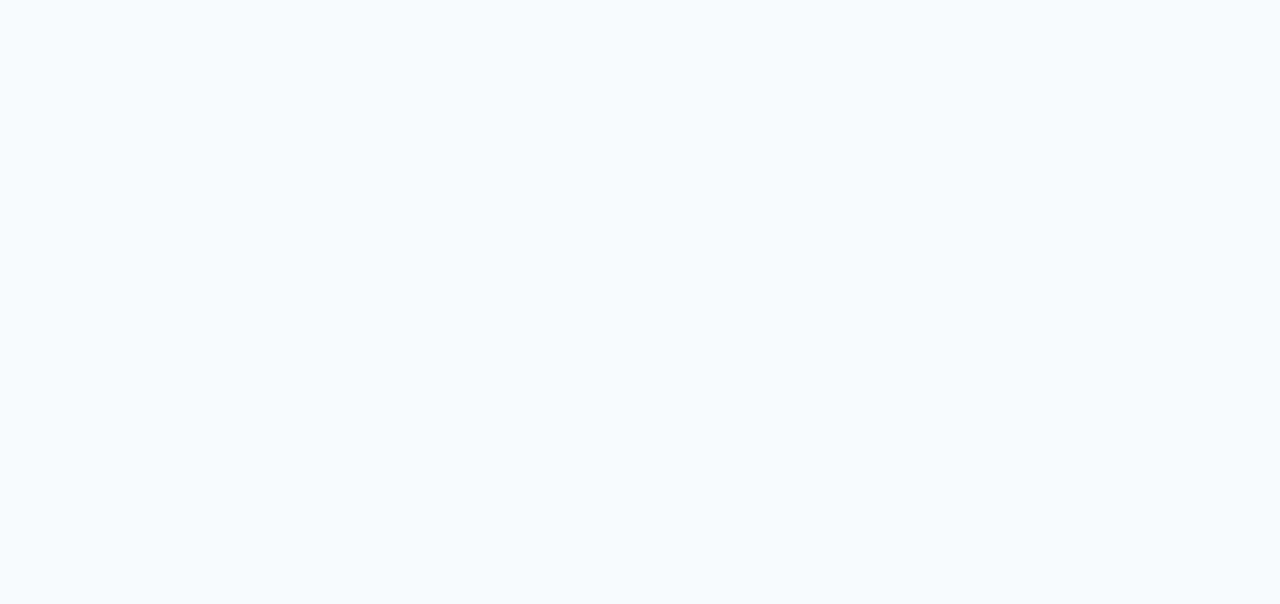
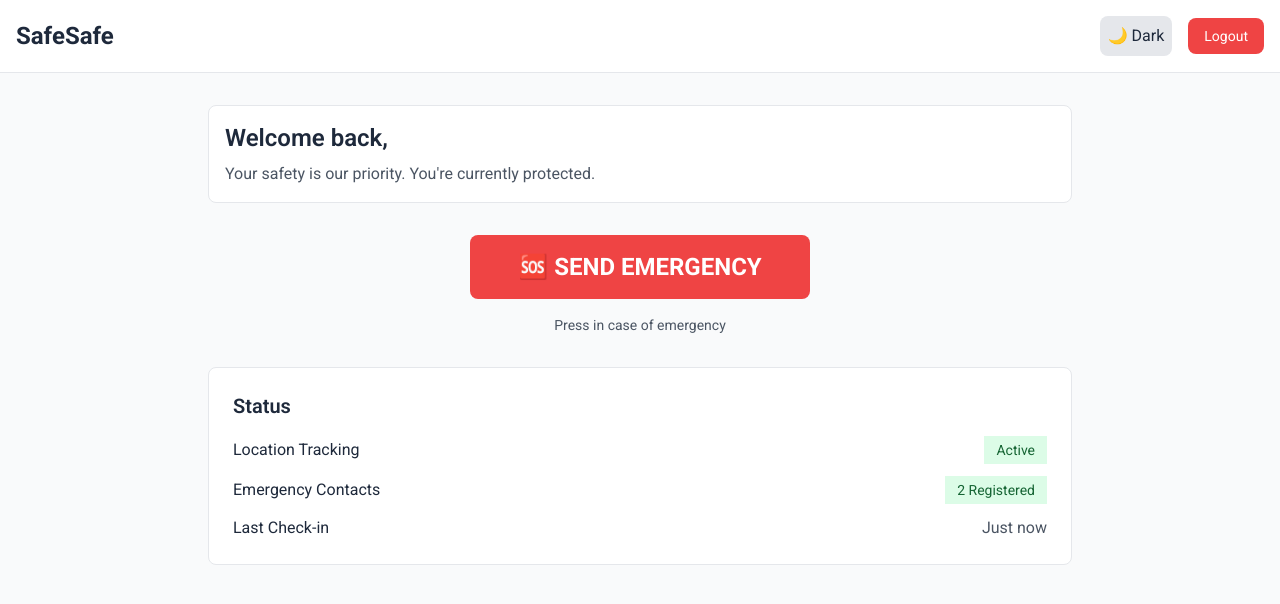
Before and after one commit to ToluwaDavid/safesafe-frontend, a React (Create React App) app: page /dashboard in a window 1280 px wide. Before the commit this address had no page. Shown: the top 604 px of the page. Built offline with nearby package versions, Linux system fonts and the light colour scheme.

Commit message:
Feat - Implementation of dashboard

```diff
--- a/package.json
+++ b/package.json
@@ -16,6 +16,7 @@
     "axios": "^1.12.2",
     "react": "^19.2.0",
     "react-dom": "^19.2.0",
+    "react-icons": "^5.5.0",
     "react-router-dom": "^7.9.4",
     "react-scripts": "5.0.1",
     "typescript": "^4.9.5",
--- a/src/App.tsx
+++ b/src/App.tsx
@@ -3,6 +3,7 @@ import { Routes, Route } from 'react-router-dom';
 import { Home } from './pages/Home';
 import Register from './pages/Register';
 import Login from './pages/Login';
+import  Dashboard  from './pages/Dashboard';
 
 function App() {
 
@@ -43,6 +44,7 @@ function App() {
         <Route path='/' element={<Home theme={theme} setTheme={setTheme} />} />
         <Route path="/register" element={<Register theme={theme} setTheme={setTheme} />} />
         <Route path="/login" element={<Login theme={theme} setTheme={setTheme} />} />
+          <Route path="/dashboard" element={<Dashboard theme={theme} setTheme={setTheme} />} />
       </Routes>
     </div>
   );
--- a/src/componnents/Navbar.tsx
+++ b/src/componnents/Navbar.tsx
@@ -62,9 +62,10 @@ export const Navbar: React.FC<NavbarProps> = ({theme , setTheme}) => {
 
            <button
           onClick={toggleTheme}
-          className={`border rounded-md px-4  py-2 text-sm font-medium transition-colors duration-300 ${theme === 'dark' ? ' text-yellow-300 border-yellow-400 hover:bg-gray-900': 'bg-blue-50 text-gray-800 hover:bg-blue-100' }`}
+          // className={`border rounded-md px-4  py-2 text-sm font-medium transition-colors duration-300 ${theme === 'dark' ? ' text-yellow-300 border-yellow-400 hover:bg-gray-900': 'bg-blue-50 text-gray-800 hover:bg-blue-100' }`}
+          className="p-2 font-bold rounded-lg bg-gray-200 dark:bg-gray-700 text-textLight dark:text-textDark"
           >
-            {theme === 'dark' ? '☀ Light' : '🌙 Dark'}
+            {theme === 'dark' ? '☀️ Light' : '🌙 Dark'}
           </button>
 
         </div>
--- a/src/pages/Dashboard.tsx
+++ b/src/pages/Dashboard.tsx
@@ -1,8 +1,133 @@
-import React from 'react'
+import React, {useState} from 'react'
+import { useNavigate } from 'react-router-dom';
 
-const Dashboard = () => {
+interface Props {
+  theme: 'light' | 'dark';
+  setTheme: (t: 'light' | 'dark') => void;
+
+}
+
+const Dashboard : React.FC<Props>  = ({theme, setTheme}) => {
+
+  const [emergencyMode, setEmergrncyMode] = useState(false);
+  const navigate = useNavigate();
+
+  const triggerEmergency = () =>{
+    setEmergrncyMode(true);
+    alert('🆘 Emergency alert sent to your contacts!');
+
+    setTimeout(() => {
+      setEmergrncyMode(false);
+    }, 4000);
+  }
+
+
+  //Handle LogOut
+  const handleLogout = () =>{
+    //Clear auth token from the app
+    localStorage.removeItem('Token')
+    navigate('/login')
+  }
+
   return (
-    <div>Dashboard</div>
+    <>
+      <div className='min-h-screen bg-bgLight dark:bg-bgDark'>
+        <header className='bg-surfaceLight dark:bg-surfaceDark border-b border-gray-200 dark:border-gray-700' >
+          <div className='max-w-7xl mx-auto px-4 py-4 flex justify-between items-center'>
+             <h1 className="text-2xl font-bold text-textLight dark:text-textDark">
+              SafeSafe
+            </h1>
+            <div className='flex items-center space-x-4'>
+              <button onClick={()=> setTheme(theme === 'light' ? 'dark' : 'light' )} className='p-2 rounded-lg bg-gray-200 dark:bg-gray-700 text-textLight dark:text-textDark'>
+                {theme === 'light' ? '🌙 Dark' : '☀️ Light'}
+              </button>
+              <button onClick={handleLogout} className='px-4 py-2 text-sm  bg-red-500 text-white rounded-lg hover:bg-red-00 transition'>
+                Logout
+              </button>
+            </div>
+          </div>
+        </header>
+
+        <div className="max-w-4xl mx-auto px-4 py-8">
+          <div className='bg-surfaceLight dark:bg-surfaceDark rounded-lg p-4 mb-8  border border-gray-200 dark:border-gray-700'>
+            <h2 className="text-2xl font-semibold text-textLight dark:text-textDark mb-2">Welcome back, </h2>
+             <p className="text-gray-600 dark:text-gray-400">
+              Your safety is our priority. You're currently protected.
+            </p>
+          </div>
+
+          <div className="text-center mb-8">
+            <button onClick={triggerEmergency} disabled={emergencyMode} className={`px-12 py-4 text-2xl font-bold rounded-lg transition-all duration-300 ${ emergencyMode ? 'bg-red-600 text-white animate-pulse' : 'bg-red-500 hover:bg-red-600 text-white hover:scale-105' } disabled:opacity-50 disabled:cursor-not-allowed`}>
+                {emergencyMode ? '🆘 HELP SENT!' : '🆘 SEND EMERGENCY'}
+            </button>
+            <p className='mt-4 text-sm text-gray-600 dark:text-gray-400'>{ emergencyMode ? 'Your contacts have been notified. Help is on the way! ' : 'Press in case of emergency'}</p>
+          </div>
+
+          {/* <div className="grid grid-cols-1 md:grid-cols-3 gap-6 mb-8">
+             <div className="bg-surfaceLight dark:bg-surfaceDark p-6 rounded-lg border border-gray-200 dark:border-gray-700 text-center">
+                <div className="text-3xl mb-3">📞</div>
+                  <h3 className="font-semibold text-textLight dark:text-textDark mb-2">Quick Call</h3>
+                  <p className="text-sm text-gray-600 dark:text-gray-400 mb-4">Call emergency services</p>
+                  <button className="w-full py-2 bg-primary text-white rounded-lg hover:bg-brandDark transition">
+                    Call 911
+                  </button>
+            </div>
+
+
+            <div className="bg-surfaceLight dark:bg-surfaceDark p-6 rounded-lg border border-gray-200 dark:border-gray-700 text-center">
+              <div className="text-3xl mb-3">📍</div>
+              <h3 className="font-semibold text-textLight dark:text-textDark mb-2">Share Location</h3>
+              <p className="text-sm text-gray-600 dark:text-gray-400 mb-4">Share your current location</p>
+              <button className="w-full py-2 bg-green-500 text-white rounded-lg hover:bg-green-600 transition">
+                Share Now
+              </button>
+            </div>
+
+            <div className="bg-surfaceLight dark:bg-surfaceDark p-6 rounded-lg border border-gray-200 dark:border-gray-700 text-center">
+              <div className="text-3xl mb-3">👥</div>
+              <h3 className="font-semibold text-textLight dark:text-textDark mb-2">Contacts</h3>
+              <p className="text-sm text-gray-600 dark:text-gray-400 mb-4">Manage emergency contacts</p>
+              <button className="w-full py-2 bg-blue-500 text-white rounded-lg hover:bg-blue-600 transition">
+                View Contacts
+              </button>
+            </div>
+
+
+
+
+
+          </div> */}
+
+          <div className='bg-surfaceLight dark:bg-surfaceDark rounded-lg p-6 border border-gray-200 dark:border-gray-700'>
+            <h3 className='text-xl font-semibold text-textLight dark:text-textDark mb-4'>Status</h3>
+
+            <div className='space-y-3'>
+
+              <div className="flex justify-between items-center">
+                <span className="text-textLight dark:text-textDark">Location Tracking</span>
+                <span className="px-3 py-1 bg-green-100 text-green-800 dark:bg-green-900 dark:text-green-200 text-sm">Active</span>
+              </div>
+
+              <div className="flex justify-between items-center">
+                <span className="text-textLight dark:text-textDark">Emergency Contacts</span>
+                <span className="px-3 py-1 bg-green-100 text-green-800 dark:bg-green-900 dark:text-green-200 text-sm">2 Registered</span>
+              </div>
+
+               <div className="flex justify-between items-center">
+                <span className="text-textLight dark:text-textDark">Last Check-in</span>
+                <span className="text-gray-600 dark:text-gray-400">Just now</span>
+              </div>
+
+
+            </div>
+          </div>
+
+          <div>
+
+          </div>
+        </div>
+      </div>
+    </>
   )
 }
 
```
Also changed, not shown: 1 other file (tests, documents, lock files or other folders).
